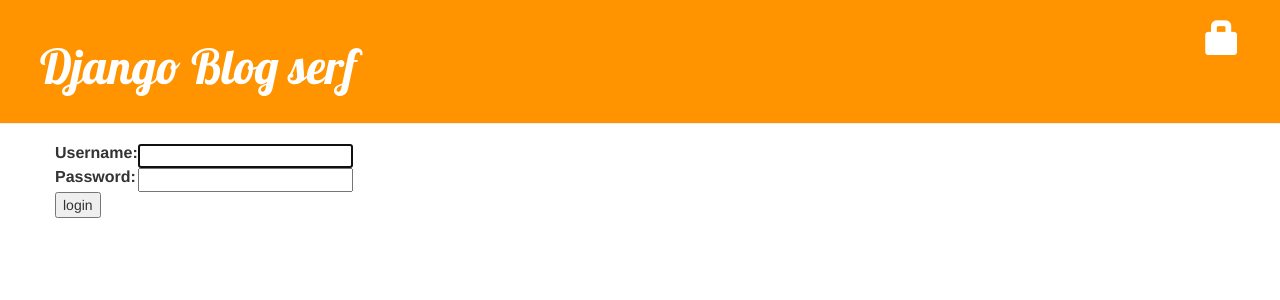
After one commit to chrstsrs/bloggls, a Django app: page /accounts/login/ in a window 1280 px wide. The commit adds this page. Shown: the top 300 px of the page. Run offline with Django 3.2, Linux system fonts and the light colour scheme; some libraries are stand-ins or nearby versions.

Commit message:
added login

```diff
--- a/blog/templates/blog/base.html
+++ b/blog/templates/blog/base.html
@@ -9,9 +9,12 @@
     </head>
     <body>
         <div class="page-header">
-            <a href="{% url 'post_new' %}" class="top-menu"><span class="glyphicon glyphicon-plus"></span></a>
             {% if user.is_authenticated %}
+                <a href="{% url 'post_new' %}" class="top-menu"><span class="glyphicon glyphicon-plus"></span></a>
                 <a href="{% url 'post_draft_list' %}" class="top-menu"><span class="glyphicon glyphicon-edit"></span></a>
+                <p class="top-menu">Hello {{ user.username }} <small>(<a href="{% url 'logout' %}">Log out</a>)</small></p>
+            {% else %}
+                <a href="{% url 'login' %}" class="top-menu"><span class="glyphicon glyphicon-lock"></span></a>
             {% endif %}
             <h1><a href="/">Django Blog serf</a></h1>
         </div>
--- /dev/null
+++ b/blog/templates/registration/login.html
@@ -0,0 +1,24 @@
+{% extends "blog/base.html" %}
+
+{% block content %}
+    {% if form.errors %}
+        <p>Your username and password didn't match. Please try again.</p>
+    {% endif %}
+
+    <form method="post" action="{% url 'login' %}">
+    {% csrf_token %}
+        <table>
+        <tr>
+            <td>{{ form.username.label_tag }}</td>
+            <td>{{ form.username }}</td>
+        </tr>
+        <tr>
+            <td>{{ form.password.label_tag }}</td>
+            <td>{{ form.password }}</td>
+        </tr>
+        </table>
+
+        <input type="submit" value="login" />
+        <input type="hidden" name="next" value="{{ next }}" />
+    </form>
+{% endblock %}
--- a/blog/views.py
+++ b/blog/views.py
@@ -3,6 +3,7 @@
 # Create your views here.
 from django.shortcuts import redirect
 from django.utils import timezone
+from django.contrib.auth.decorators import login_required
 from .models import Post
 from .forms import PostForm
 
@@ -12,11 +13,13 @@
     return render(request, 'blog/post_list.html', {'posts': posts})
 
 
+@login_required
 def post_detail(request, pk):
     post = get_object_or_404(Post, pk=pk)
     return render(request, 'blog/post_detail.html', {'post': post})
 
 
+@login_required
 def post_new(request):
     if request.method == "POST":
         form = PostForm(request.POST)
@@ -31,6 +34,7 @@
     return render(request, 'blog/post_edit.html', {'form': form})
 
 
+@login_required
 def post_edit(request, pk):
     post = get_object_or_404(Post, pk=pk)
     if request.method == "POST":
@@ -51,12 +55,14 @@
     return render(request, 'blog/post_draft_list.html', {'posts': posts})
 
 
+@login_required
 def post_publish(request, pk):
     post = get_object_or_404(Post, pk=pk)
     post.publish()
     return redirect('post_detail', pk=pk)
 
 
+@login_required
 def post_remove(request, pk):
     post = get_object_or_404(Post, pk=pk)
     post.delete()
--- a/djfrm/settings.py
+++ b/djfrm/settings.py
@@ -100,6 +100,7 @@
     },
 ]
 
+LOGIN_REDIRECT_URL = '/'
 
 # Internationalization
 # https://docs.djangoproject.com/en/2.1/topics/i18n/
--- a/djfrm/urls.py
+++ b/djfrm/urls.py
@@ -14,9 +14,14 @@
     2. Add a URL to urlpatterns:  path('blog/', include('blog.urls'))
 """
 from django.contrib import admin
-from django.urls import path, include
+from django.urls import path, re_path, include
+from django.conf.urls import url
+from django.contrib.auth import views as aviews
 
 urlpatterns = [
-    path('admin/', admin.site.urls),
+    path('^admin/', admin.site.urls),
+    url(r'^accounts/login/$', aviews.LoginView.as_view(), name='login'),
+    url(r'^accounts/logout/$', aviews.LogoutView.as_view(),
+        name='logout', kwargs={'next_page': '/'}),
     path('', include('blog.urls')),
 ]
```
